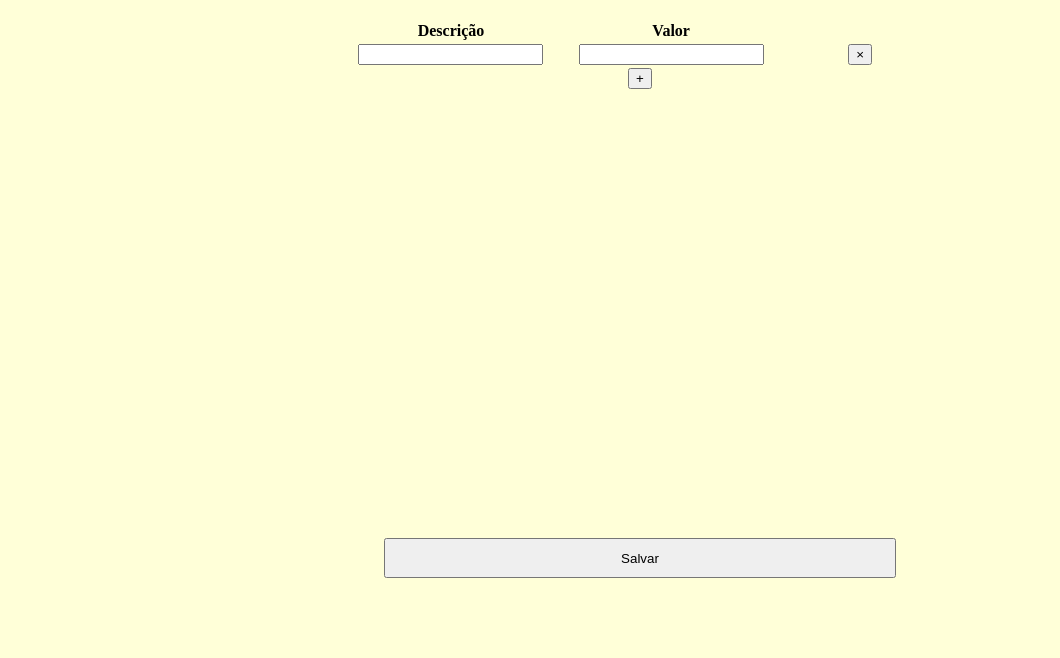
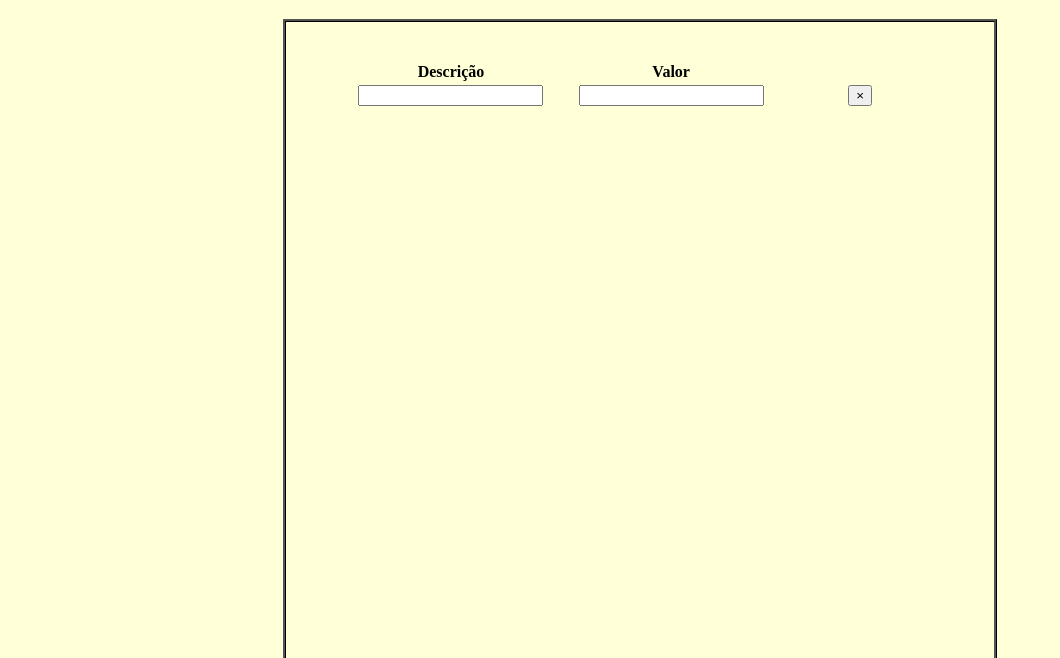
Before and after one commit to organizacaopessoalfinancas/organizacaopessoalfinancas.github.io, a plain HTML site: page index.html in a window 1280 px wide. Both pictures are taken after a click on the button "Renda total". Shown: the part 429-1087 px from the top of the page, without its empty margins (0-1060 px from the left). Drawn offline with Linux system fonts and the light colour scheme.

Commit message:
Add files via upload

```diff
--- a/index.html
+++ b/index.html
@@ -40,7 +40,9 @@
 			<div id="modal">
 				<input type="button" value="&lt;" onclick="hideModal()" id="modalclose"/>
 				<h1 id="modaltitle"></h1>
-				<table align="center" valign="center"><tr><th>Descrição</th><th>Valor</th><th></th></tr></table>
+				<div id="divtable">
+					<table align="center" valign="center"><tr><th>Descrição</th><th>Valor</th><th></th></tr></table>
+				</div>
 				<input type="button" value="+" onclick="novaLinha()"/>
 				<input type="button" value="Salvar" onclick="salvar()"/>
 			</div>
--- a/style.css
+++ b/style.css
@@ -76,6 +76,7 @@ body {
 	height:100%;
 	text-align:center;
 	background:#ffffd8;
+	overflow:scroll;
 }
 #modalclose {
 	background:none;
@@ -103,13 +104,25 @@ body {
 	width:30%;
 }
 input[value="Salvar"] {
-	position:absolute;
+	display:block;
+	left:0;
+	right:0;
+	margin-left:auto;
+	margin-right:auto;
+	margin-top:1%;
+	width:40%;
+	height:5%;
+}
+#divtable {
+	max-height:70vh;
+	height:70vh;
+	overflow:scroll;
+	border:ridge 3px black;
+	width:fit-content;
 	left:0;
 	right:0;
 	margin:auto;
-	width:40%;
-	height:5%;
-	bottom:10%;
+	padding:3%;
 }
 .amountbar div span {
 	display:none;
```
